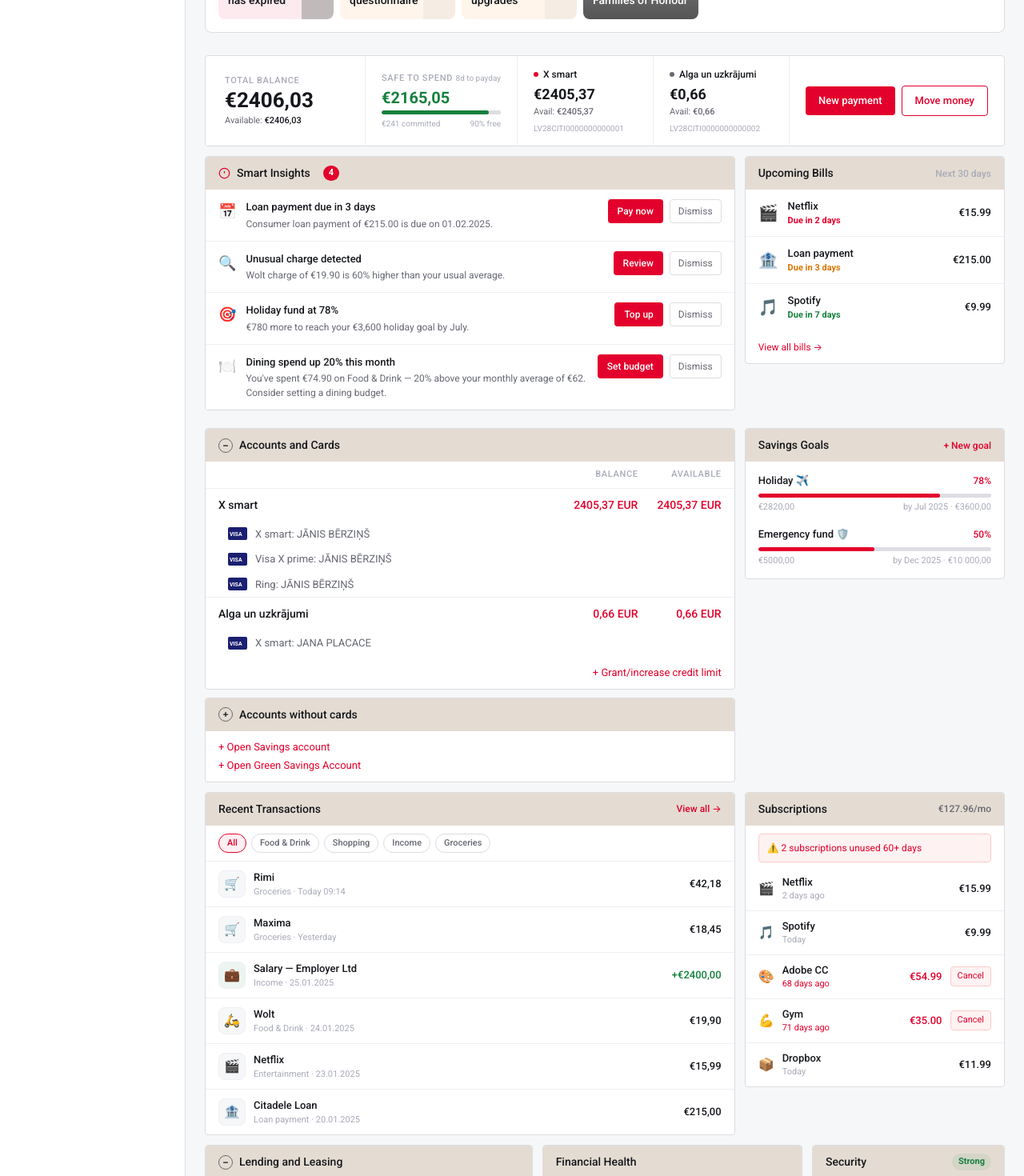
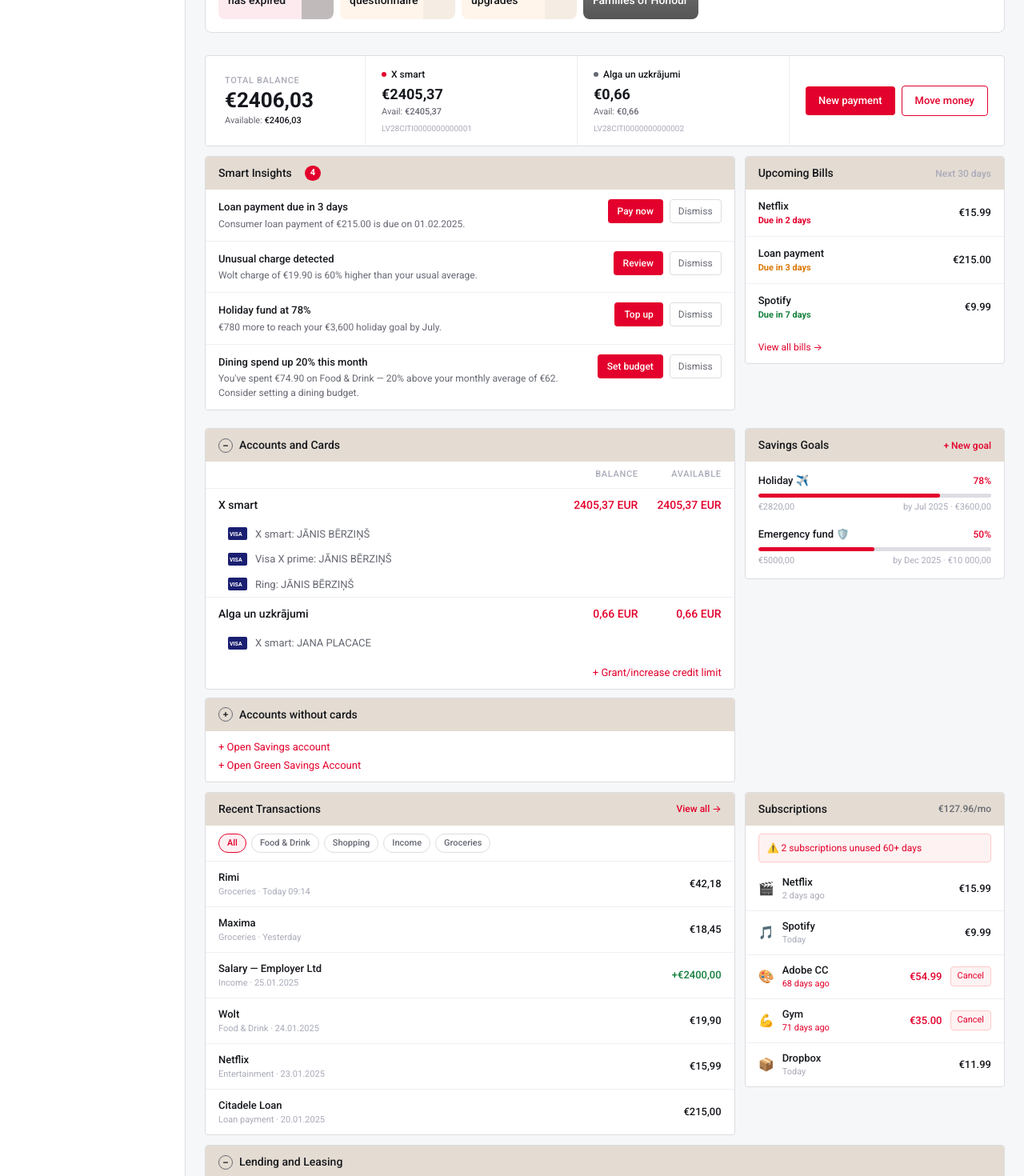
Before and after one commit to KATRINAPAVL/OB-Home-page, a Next.js app: page / in a window 1280 px wide. Shown: the part 480-1950 px from the top of the page at 80% size. Built offline with nearby package versions, Linux system fonts and the light colour scheme; grey boxes are pictures that could not be loaded.

Commit message:
Remove safe to spend, icons from insights/bills/transactions, and Financial Health + Security cards
https://claude.ai/code/session_01Y7G4eLzZBTGckSBqwUSRJ3

```diff
--- a/src/app/page.tsx
+++ b/src/app/page.tsx
@@ -13,8 +13,6 @@ import TransactionsCard from "@/components/TransactionsCard";
 import UpcomingBillsCard from "@/components/UpcomingBillsCard";
 import SavingsGoalsCard from "@/components/SavingsGoalsCard";
 import SubscriptionsCard from "@/components/SubscriptionsCard";
-import FinancialHealthCard from "@/components/FinancialHealthCard";
-import SecurityCard from "@/components/SecurityCard";
 import NetWorthCard from "@/components/NetWorthCard";
 import PromoBanner from "@/components/PromoBanner";
 import BalanceCard from "@/components/BalanceCard";
@@ -101,15 +99,9 @@ export default function HomePage() {
               <SubscriptionsCard privacyMode={privacyMode} />
             </div>
 
-            {/* Row 6 — Lending (5) + Financial Health (4) + Security (3) */}
-            <div className="col-5">
+            {/* Row 6 — Lending: full width */}
+            <div className="col-12">
               <ConsumerLoanSection privacyMode={privacyMode} />
-            </div>
-            <div className="col-4">
-              <FinancialHealthCard />
-            </div>
-            <div className="col-3">
-              <SecurityCard />
             </div>
 
             {/* Row 7 — Net Worth (4) + C REWARDS (4) + Promo (4) */}
--- a/src/components/BalanceCard.tsx
+++ b/src/components/BalanceCard.tsx
@@ -1,26 +1,15 @@
 "use client";
 
-import { mockAccounts, mockUpcomingBills } from "@/lib/data";
+import { mockAccounts } from "@/lib/data";
 
 interface Props { privacyMode: boolean; }
-
-// Bills due within 14 days are factored into "safe to spend"
-const PAYDAY_DAYS = 8;
 
 export default function BalanceCard({ privacyMode }: Props) {
   const totalBalance = mockAccounts.reduce((s, a) => s + a.balance, 0);
   const totalAvailable = mockAccounts.reduce((s, a) => s + a.available, 0);
-  const committed = mockUpcomingBills
-    .filter(b => b.daysLeft <= 14)
-    .reduce((s, b) => s + b.amount, 0);
-  const safeToSpend = Math.max(0, totalAvailable - committed);
-  const safeToSpendPct = Math.round((safeToSpend / totalAvailable) * 100);
 
   const fmt = (v: number) =>
     privacyMode ? "••••••" : `€${v.toLocaleString("lv-LV", { minimumFractionDigits: 2, maximumFractionDigits: 2 })}`;
-
-  const fmtShort = (v: number) =>
-    privacyMode ? "••••" : `€${v.toFixed(0)}`;
 
   return (
     <div className="section-card" style={{ overflow: "visible" }}>
@@ -42,34 +31,6 @@ export default function BalanceCard({ privacyMode }: Props) {
               {fmt(totalAvailable)}
             </span>
           </span>
-        </div>
-
-        {/* Safe to spend meter — Contextual/Predictive Banking */}
-        <div style={{
-          padding: "14px 20px", borderRight: "1px solid var(--border-light)",
-          display: "flex", flexDirection: "column", justifyContent: "center", gap: 6, minWidth: 190,
-        }}>
-          <div style={{ display: "flex", justifyContent: "space-between", alignItems: "baseline" }}>
-            <span style={{ fontSize: 11, fontWeight: 500, color: "var(--text-muted)", textTransform: "uppercase", letterSpacing: "0.06em" }}>
-              Safe to spend
-            </span>
-            <span style={{ fontSize: 10, color: "var(--text-muted)" }}>{PAYDAY_DAYS}d to payday</span>
-          </div>
-          <span className={privacyMode ? "blurred" : ""} style={{ fontSize: 20, fontWeight: 700, color: safeToSpend < 500 ? "#d97706" : "#15803d", lineHeight: 1 }}>
-            {fmt(safeToSpend)}
-          </span>
-          <div>
-            <div className="progress-bar" style={{ height: 5, marginBottom: 4 }}>
-              <div className="progress-fill" style={{
-                width: `${safeToSpendPct}%`,
-                background: safeToSpend < 500 ? "#d97706" : "#15803d",
-              }} />
-            </div>
-            <div style={{ fontSize: 10, color: "var(--text-muted)", display: "flex", justifyContent: "space-between" }}>
-              <span>{fmtShort(committed)} committed</span>
-              <span>{safeToSpendPct}% free</span>
-            </div>
-          </div>
         </div>
 
         {/* Per-account breakdown */}
--- a/src/components/SmartInsightsSection.tsx
+++ b/src/components/SmartInsightsSection.tsx
@@ -12,9 +12,6 @@ export default function SmartInsightsSection() {
   return (
     <div className="section-card" style={{ marginBottom: 10 }}>
       <div className="section-header" style={{ cursor: "default" }}>
-        <svg width="15" height="15" viewBox="0 0 24 24" fill="none" stroke="var(--red)" strokeWidth="2">
-          <circle cx="12" cy="12" r="10"/><line x1="12" y1="8" x2="12" y2="12"/><line x1="12" y1="16" x2="12.01" y2="16"/>
-        </svg>
         <span>Smart Insights</span>
         <span style={{
           marginLeft: 8, fontSize: 11, background: "var(--red)", color: "#fff",
@@ -33,7 +30,6 @@ export default function SmartInsightsSection() {
               borderTop: i > 0 ? "1px solid var(--border-light)" : "none",
             }}
           >
-            <span style={{ fontSize: 18, flexShrink: 0, marginTop: 1 }}>{n.icon}</span>
             <div style={{ flex: 1 }}>
               <div style={{ fontSize: 13, fontWeight: 500, color: "var(--text-primary)", marginBottom: 2 }}>{n.title}</div>
               <div style={{ fontSize: 12, color: "var(--text-secondary)" }}>{n.body}</div>
--- a/src/components/TransactionsCard.tsx
+++ b/src/components/TransactionsCard.tsx
@@ -44,15 +44,6 @@ export default function TransactionsCard({ privacyMode }: Props) {
             onMouseEnter={e => (e.currentTarget.style.background = "var(--bg)")}
             onMouseLeave={e => (e.currentTarget.style.background = "transparent")}
           >
-            <div style={{
-              width: 34, height: 34, borderRadius: 8,
-              background: tx.amount > 0 ? "rgba(21,128,61,0.08)" : "var(--bg)",
-              border: "1px solid var(--border-light)",
-              display: "flex", alignItems: "center", justifyContent: "center",
-              fontSize: 16, flexShrink: 0,
-            }}>
-              {tx.logo}
-            </div>
             <div style={{ flex: 1, minWidth: 0 }}>
               <div style={{ fontSize: 13, fontWeight: 500, color: "var(--text-primary)", whiteSpace: "nowrap", overflow: "hidden", textOverflow: "ellipsis" }}>{tx.merchant}</div>
               <div style={{ fontSize: 11, color: "var(--text-muted)" }}>{tx.category} · {tx.date}</div>
--- a/src/components/UpcomingBillsCard.tsx
+++ b/src/components/UpcomingBillsCard.tsx
@@ -23,7 +23,6 @@ export default function UpcomingBillsCard({ privacyMode }: Props) {
             onMouseEnter={e => (e.currentTarget.style.background = "var(--bg)")}
             onMouseLeave={e => (e.currentTarget.style.background = "transparent")}
           >
-            <span style={{ fontSize: 20, flexShrink: 0 }}>{bill.logo}</span>
             <div style={{ flex: 1 }}>
               <div style={{ fontSize: 13, fontWeight: 500, color: "var(--text-primary)" }}>{bill.name}</div>
               <div style={{ fontSize: 11, fontWeight: 600, color: urgencyColor(bill.daysLeft) }}>
```
